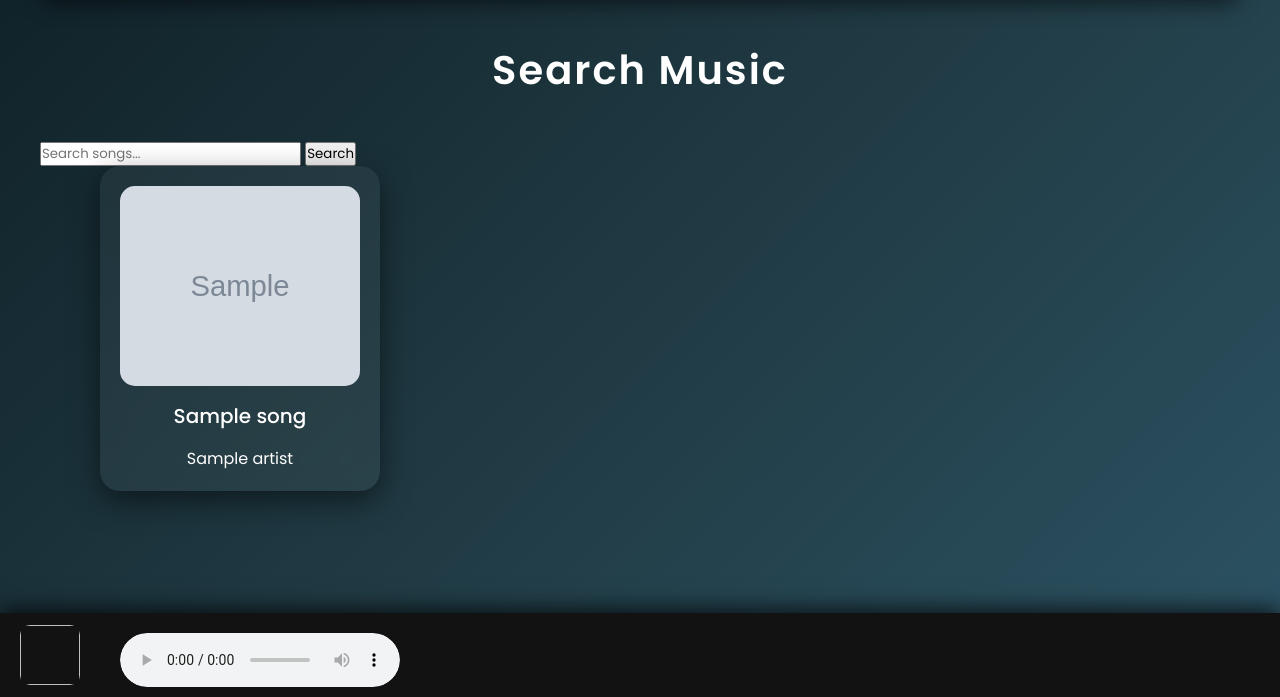
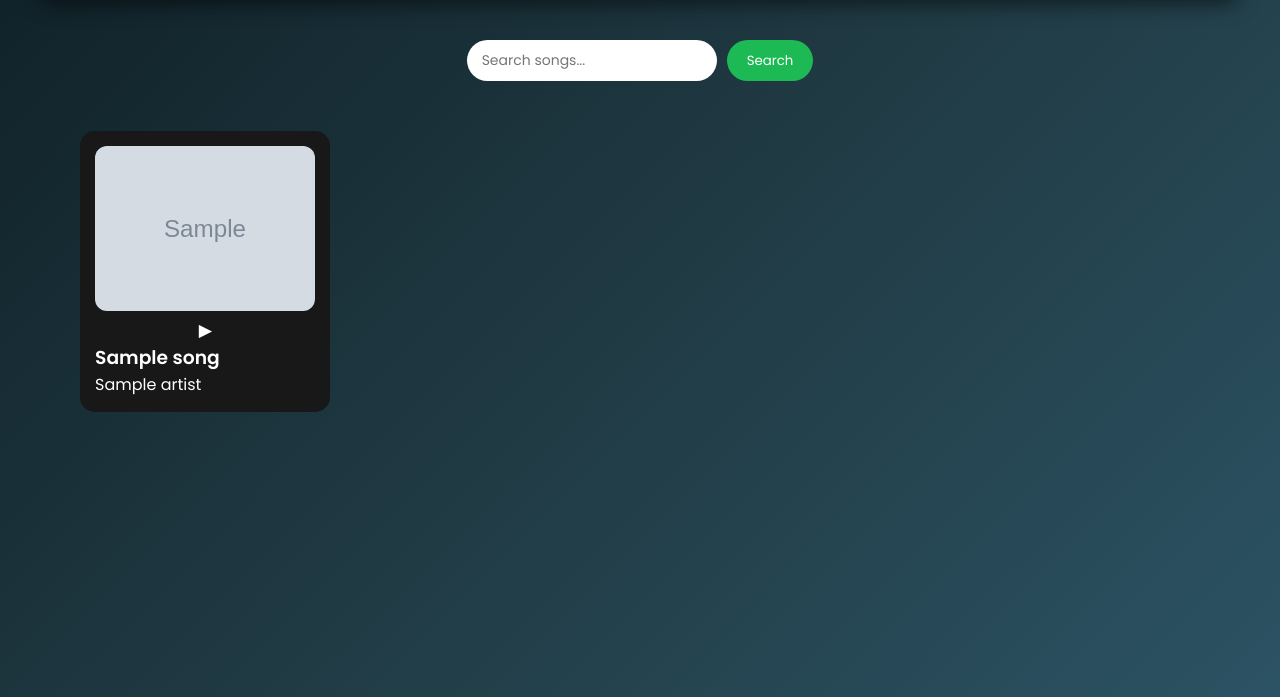
Before and after one commit to Vinraj1/Music_app, a Django app: template Music_app/templates/search.html in a window 1280 px wide. Shown: the part 103-800 px from the top of the page. Run offline with Django 3.2, Linux system fonts and the light colour scheme; the template is opened without the code that fills it: most values are stand-ins (such as "Sample title", 1, 10 or a date in 2020); grey boxes marked "Sample" are stand-in pictures.

Commit message:
Updated to advanced features

```diff
--- a/Music_app/models.py
+++ b/Music_app/models.py
@@ -5,6 +5,7 @@ class Song(models.Model):
     title= models.TextField()
     artist= models.TextField()
     image= models.ImageField(upload_to = "media/")
+    video_url = models.URLField(blank=True, null=True)
     audio_file = models.FileField(upload_to = "media/")
     audio_link = models.CharField(max_length=200,blank=True,null=True)
     lyrics=models.TextField(blank=True,null=True)
--- a/Music_app/static/style.css
+++ b/Music_app/static/style.css
@@ -415,3 +415,133 @@ audio {
 .player {
     cursor: pointer;
 }
+
+/* 🔍 Search Bar */
+.search-container {
+    display: flex;
+    justify-content: center;
+    margin: 30px 0;
+}
+
+.search-form {
+    display: flex;
+    gap: 10px;
+}
+
+.search-form input {
+    padding: 10px 15px;
+    border-radius: 25px;
+    border: none;
+    outline: none;
+    width: 250px;
+    font-size: 14px;
+}
+
+.search-form button {
+    padding: 10px 20px;
+    border-radius: 25px;
+    border: none;
+    background-color: #1db954;
+    color: white;
+    cursor: pointer;
+    transition: 0.3s;
+}
+
+.search-form button:hover {
+    background-color: #17a44b;
+}
+
+/* 🎵 Grid Layout */
+.results-grid {
+    display: grid;
+    grid-template-columns: repeat(auto-fill, minmax(250px, 1fr));
+    gap: 25px;
+    padding: 20px 40px;
+}
+
+/* 🎶 Song Card */
+.song-card {
+    background: rgba(255, 255, 255, 0.05);
+    border-radius: 20px;
+    padding: 15px;
+    transition: 0.3s;
+    backdrop-filter: blur(10px);
+}
+
+.song-card:hover {
+    transform: translateY(-5px);
+    box-shadow: 0 8px 20px rgba(0, 0, 0, 0.3);
+}
+
+/* 🎼 Image */
+.song-cover {
+    width: 100%;
+    border-radius: 15px;
+}
+
+/* 📝 Info */
+.song-info h3 {
+    margin: 10px 0 5px;
+    font-size: 18px;
+}
+
+.song-info p {
+    margin-bottom: 10px;
+    color: #ccc;
+}
+
+/* 🎧 Audio */
+audio {
+    width: 100%;
+    margin-top: 10px;
+}
+
+/* 🎬 Video */
+iframe {
+    width: 100%;
+    height: 150px;
+    margin-top: 10px;
+    border-radius: 10px;
+}
+
+/* ❌ No results */
+.no-results {
+    text-align: center;
+    font-size: 18px;
+    margin-top: 20px;
+}
+
+.song-card {
+    width: 250px;
+    padding: 15px;
+    border-radius: 15px;
+    background: #181818;
+    color: white;
+    transition: 0.3s;
+}
+
+.song-card:hover {
+    background: #282828;
+}
+
+.image-container {
+    position: relative;
+    cursor: pointer;
+}
+
+.song-img {
+    width: 100%;
+    border-radius: 12px;
+}
+
+.play-btn {
+    display: flex;
+    align-items: center;
+    justify-content: center;
+    font-weight: bold;
+}
+
+.image-container:hover .play-btn {
+    opacity: 1;
+    transform: scale(1.1);
+}
--- a/Music_app/templates/search.html
+++ b/Music_app/templates/search.html
@@ -4,16 +4,13 @@
 
 <head>
     <title>Music Player</title>
-    <!-- CSS -->
     <link rel="stylesheet" href="{% static 'style.css' %}">
 </head>
 
 <body>
 
-    <!-- Page Title -->
     <!-- Navbar -->
     <nav class="navbar">
-
         <div class="nav-left">
             <span class="logo">🎵 Music Player</span>
         </div>
@@ -22,44 +19,114 @@
             <a href="{% url 'Music_app:index' %}">Home</a>
             <a href="{% url 'Music_app:upload_song' %}">Upload</a>
         </div>
-
     </nav>
 
-    <h1>Search Music</h1>
+    <!-- Search -->
+    <div class="search-container">
+        <form method="GET" class="search-form">
+            <input type="text" name="q" placeholder="Search songs..." value="{{ request.GET.q }}">
+            <button type="submit">Search</button>
+        </form>
+    </div>
 
-    <form method="GET">
-        <input type="text" name="q" placeholder="Search songs...">
-        <button type="submit">Search</button>
-    </form>
+    <!-- Results -->
+    <div class="results-grid">
 
-    <div class="music-container">
+        {% if songs %}
+        {% for song in songs %}
+        <div class="song-card">
+            <div class="image-container" onclick="playMedia('{{ song.title }} {{ song.artist }}', this)">
 
-        {% for song in songs %}
-        <div class="player"
-            onclick="playSong('{{ song.preview }}', '{{ song.title }}', '{{ song.artist }}', '{{ song.image }}')">
+                <img src="{{ song.cover }}" class="song-img">
 
-            <img src="{{ song.image }}">
-            <h2>{{ song.title }}</h2>
+                <!-- Play Button -->
+                <div class="play-btn">▶</div>
+            </div>
+
+            <h3>{{ song.title }}</h3>
             <p>{{ song.artist }}</p>
 
+            <!-- Hidden audio -->
+            <audio class="audio-player">
+                <source src="{{ song.preview }}" type="audio/mpeg">
+            </audio>
+
+            <!-- Video container -->
+            <div class="video-container"></div>
         </div>
         {% endfor %}
+        {% else %}
+        <p class="no-results">No songs found</p>
+        {% endif %}
 
     </div>
 
-    <!-- Bottom Player -->
-    <div class="bottom-player" id="bottomPlayer">
+    <script>
+        function playMedia(query, element) {
 
-        <img id="playerImage">
+            const card = element.parentElement;
+            const audio = card.querySelector(".audio-player");
+            const videoContainer = card.querySelector(".video-container");
+            const button = element.querySelector(".play-btn");
 
-        <div>
-            <h3 id="playerTitle"></h3>
-            <p id="playerArtist"></p>
-        </div>
+            const allAudios = document.querySelectorAll(".audio-player");
+            const allVideos = document.querySelectorAll(".video-container");
+            const allButtons = document.querySelectorAll(".play-btn");
 
-        <audio id="mainAudio" controls></audio>
+            if (!audio.paused) {
+                audio.pause();
+                button.innerHTML = "▶";
+                return;
+            }
 
-    </div>
+            // 🧠 RESET EVERYTHING FIRST
+            allAudios.forEach(a => {
+                a.pause();
+                a.currentTime = 0;
+            });
+
+            allVideos.forEach(v => v.innerHTML = "");
+
+            allButtons.forEach(btn => btn.innerHTML = "▶");
+
+            fetch(`/get-video/?q=${encodeURIComponent(query)}`)
+                .then(res => res.json())
+                .then(data => {
+
+                    if (data.video) {
+                        // 🎥 PLAY VIDEO
+                        videoContainer.innerHTML = `
+                <iframe width="100%" height="200"
+                src="${data.video}?autoplay=1"
+                frameborder="0" allow="autoplay"
+                allowfullscreen>
+                </iframe>
+            `;
+
+                        button.innerHTML = "⏸"; // show pause
+                    } else {
+                        // 🎵 PLAY AUDIO
+                        audio.play();
+                        button.innerHTML = "⏸";
+
+                        // 🔁 when audio ends → reset button
+                        audio.onended = () => {
+                            button.innerHTML = "▶";
+                        };
+                    }
+
+                })
+                .catch(() => {
+                    // fallback audio
+                    audio.play();
+                    button.innerHTML = "⏸";
+
+                    audio.onended = () => {
+                        button.innerHTML = "▶";
+                    };
+                });
+        }
+    </script>
 
 </body>
 
--- a/Music_app/urls.py
+++ b/Music_app/urls.py
@@ -8,5 +8,6 @@ app_name = "Music_app"
 urlpatterns = [
     path("", views.index, name="index"),
     path("upload-song/", views.upload_song, name="upload_song"),
-    path("search/", views.search_spotify, name="search_spotify")
+    path('search/', views.search, name='search'),
+    path('get-video/', views.get_video_api, name='get_video_api'),
 ]
```
Also changed, not shown: Music_app/services/deezer.py (added, +23 -0 lines), Music_app/services/youtube.py (added, +39 -0 lines), Music_app/templates/main.html (+3 -4 lines), Music_app/views.py (+29 -42 lines), Music_app/migrations/0005_song_video_url.py (added), db.sqlite3.
